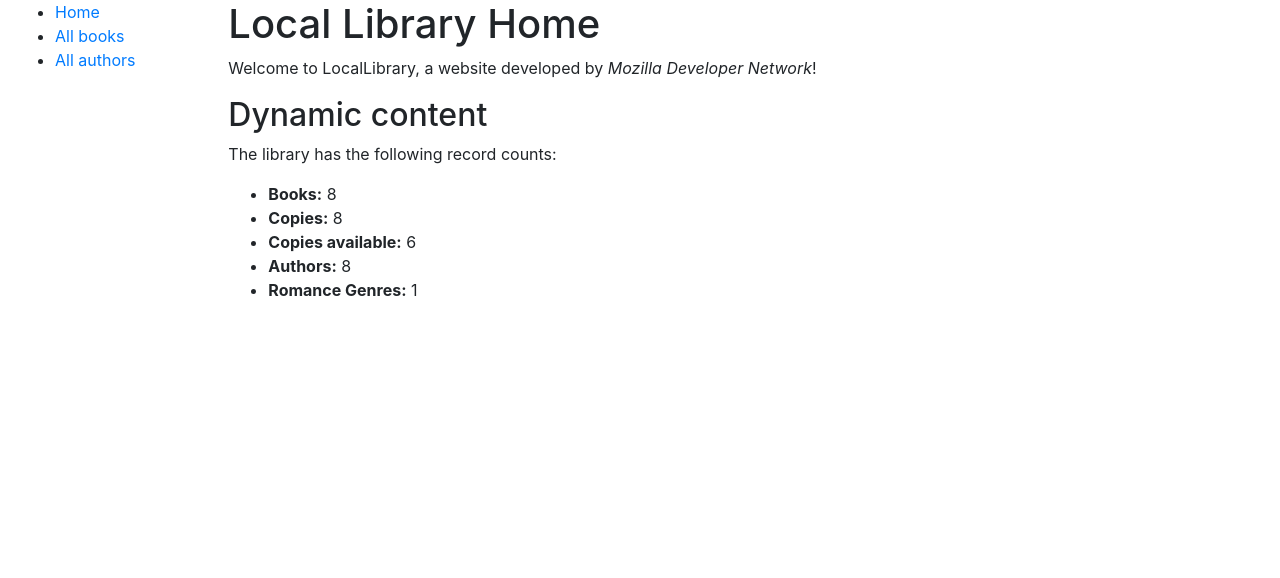
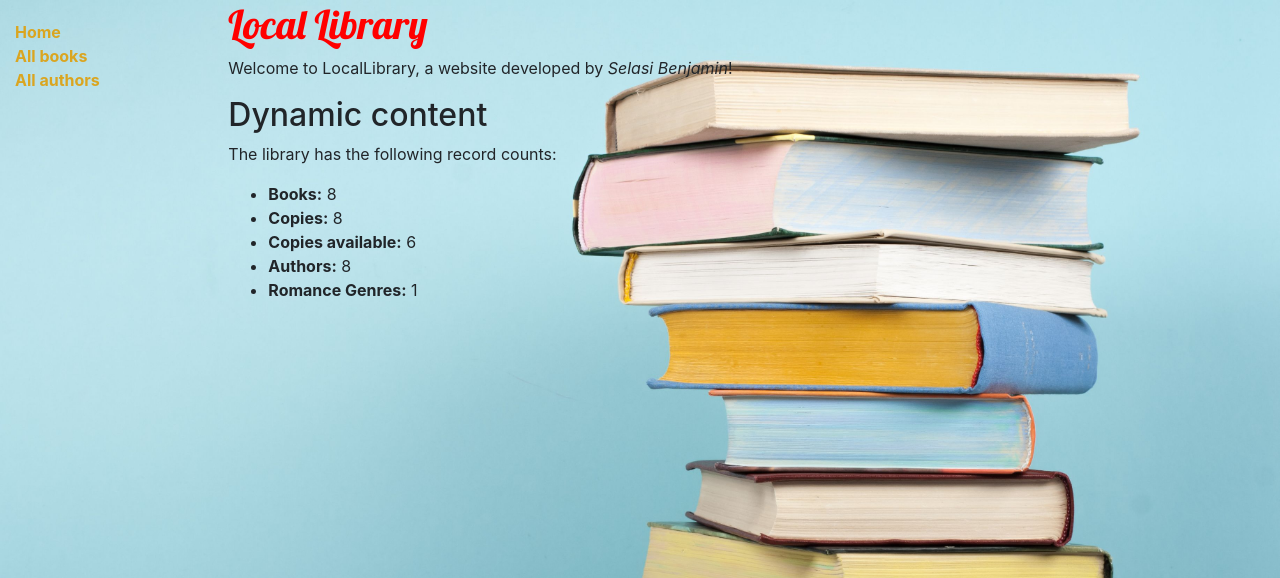
Before and after one commit to SelasiBenjamin/Django-Book, a Django app: page /catalog/ in a window 1280 px wide. Shown: the top 578 px of the page. Run offline with Django 3.2, Linux system fonts and the light colour scheme; data comes from the database, SQL or seed files in the repository; both versions use the stored data as it was after the commit.

Commit message:
final commit

```diff
--- a/locallibrary/catalog/static/css/style.css
+++ /dev/null
@@ -1,5 +0,0 @@
-.sidebar-nav {
-    margin-top: 20px;
-    padding: 0;
-    list-style: none;
-}
--- /dev/null
+++ b/locallibrary/catalog/static/css/styles.css
@@ -0,0 +1,26 @@
+@import url('https://fonts.googleapis.com/css2?family=Lobster&display=swap');
+
+
+
+.sidebar-nav {
+    margin-top: 20px;
+    padding: 0;
+    list-style: none;
+    height: 100%;
+}
+
+body {
+    background-image: url(images/iStock.jpg);
+    background-size: cover;
+}
+
+h1 {
+    color: red;
+    font-family: 'Lobster', cursive;
+
+}
+
+a {
+    color: goldenrod;
+    font-weight: bold;
+}
--- a/locallibrary/catalog/templates/index.html
+++ b/locallibrary/catalog/templates/index.html
@@ -1,12 +1,14 @@
 {% extends "base_generic.html" %}
 
 {% block title %}
+{% load static %}
+<link rel="stylesheet" href="{% static 'css/styles.css' %}">
     <title>The Book Library</title>
 {% endblock %}
 
 {% block content %}
-  <h1>Local Library Home</h1>
-  <p>Welcome to LocalLibrary, a website developed by <em>Mozilla Developer Network</em>!</p>
+  <h1>Local Library </h1>
+  <p>Welcome to LocalLibrary, a website developed by <em>Selasi Benjamin</em>!</p>
   <h2>Dynamic content</h2>
   <p>The library has the following record counts:</p>
   <ul>
@@ -16,4 +18,6 @@
     <li><strong>Authors:</strong> {{ num_authors }}</li>
     <li><strong>Romance Genres:</strong> {{ num_romance }}</li>
 </ul>
+
+
 {% endblock %}
```
Also changed, not shown: locallibrary/catalog/static/css/images/books_maryam.gif (added), locallibrary/catalog/static/css/images/essential-books.jpg (added), locallibrary/catalog/static/css/images/iStock.jpg (added), locallibrary/db.sqlite3.
